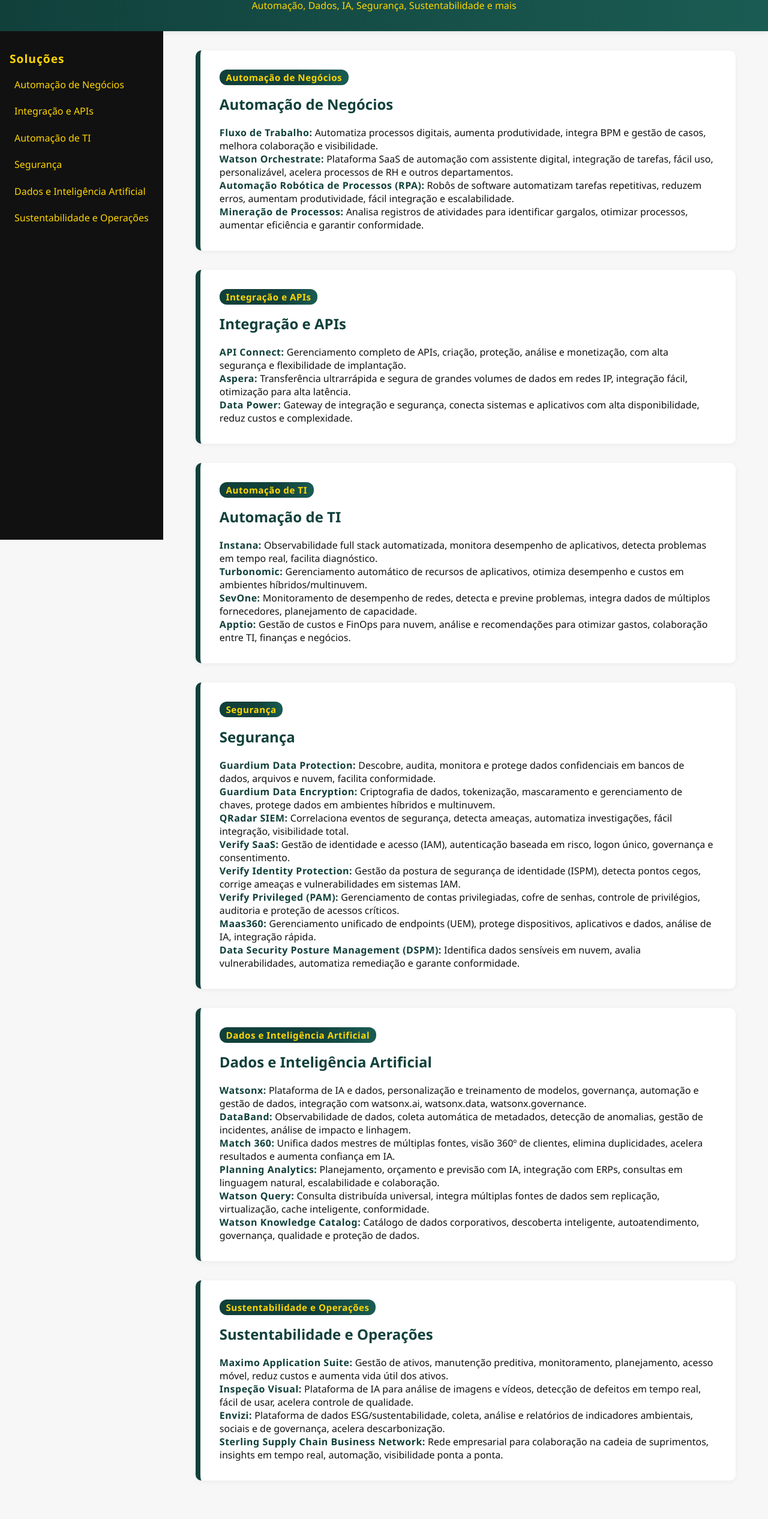
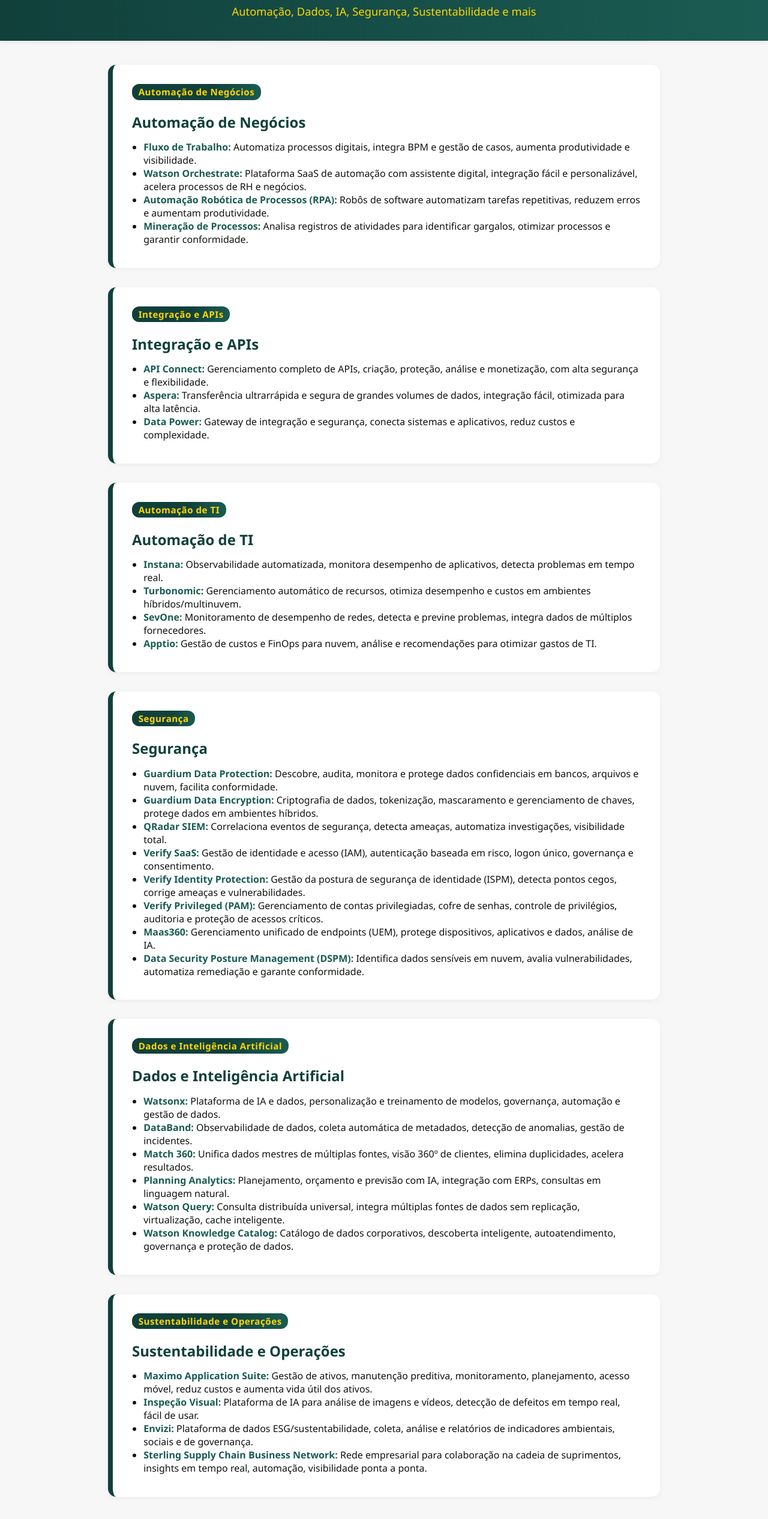
Before and after one commit to lucavalheiro/tigercoe, a plain HTML site: page index.html in a window 1280 px wide. Shown: the part 120-2653 px from the top of the page at 60% size. Drawn offline with Linux system fonts and the light colour scheme.

Commit message:
Update index.html

```diff
--- a/index.html
+++ b/index.html
@@ -1,5 +1,5 @@
 <!DOCTYPE html>
-<html lang="pt-br">
+<html lang="pt">
 <head>
   <meta charset="UTF-8">
   <title>Catálogo de Soluções IBM - TD SYNNEX</title>
@@ -7,6 +7,7 @@
   <style>
     :root {
       --verde-petroleo: #11403b;
+      --verde-petroleo2: #1a5c53;
       --amarelo: #ffd600;
       --branco: #fff;
       --preto: #111;
@@ -22,86 +23,49 @@
     header {
       background: linear-gradient(90deg, #11403b 0%, #1a5c53 100%);
       color: var(--amarelo);
-      padding: 2rem 1rem 1rem 1rem;
+      padding: 2.5rem 1rem 1.2rem 1rem;
       text-align: center;
       box-shadow: 0 2px 8px rgba(0,0,0,0.08);
+      position: relative;
     }
-    .container {
+    .lang-switch {
+      position: absolute;
+      top: 1.5rem;
+      right: 2rem;
       display: flex;
-      min-height: 100vh;
+      gap: 0.5rem;
     }
-    nav {
-      min-width: 230px;
+    .lang-btn {
+      background: var(--amarelo);
+      color: var(--verde-petroleo);
+      border: none;
+      font-weight: bold;
+      border-radius: 6px;
+      padding: 0.3em 1em;
+      cursor: pointer;
+      font-size: 1em;
+      transition: background 0.2s, color 0.2s;
+    }
+    .lang-btn.active, .lang-btn:hover {
       background: var(--preto);
       color: var(--amarelo);
-      padding: 2rem 1rem 1rem 1rem;
-      position: sticky;
-      top: 0;
-      height: 100vh;
     }
-    nav h2 {
-      color: var(--amarelo);
-      font-size: 1.2rem;
-      margin-top: 0;
-      letter-spacing: 1px;
+    .main-content {
+      max-width: 920px;
+      margin: 2.5rem auto 2rem auto;
+      padding: 0 1rem;
     }
-    nav ul {
-      list-style: none;
-      padding: 0;
-      margin: 1rem 0 0 0;
-    }
-    nav ul li {
-      margin-bottom: 1rem;
-    }
-    nav ul li a {
-      color: var(--amarelo);
-      text-decoration: none;
-      font-weight: 500;
-      transition: color 0.2s, background 0.2s;
-      padding: 0.2em 0.5em;
-      border-radius: 4px;
-      display: block;
-    }
-    nav ul li a:hover, nav ul li a.active {
-      color: var(--verde-petroleo);
-      background: var(--amarelo);
-    }
-    main {
-      flex: 1;
-      padding: 2rem 1rem;
-      max-width: 900px;
-      margin: 0 auto;
-    }
-    section {
+    .solucao {
       background: var(--branco);
       margin-bottom: 2rem;
-      padding: 2rem;
-      border-radius: 10px;
+      padding: 2rem 2rem 1.5rem 2rem;
+      border-radius: 14px;
       box-shadow: 0 2px 8px rgba(0,0,0,0.05);
       border-left: 8px solid var(--verde-petroleo);
       transition: box-shadow 0.2s;
     }
-    section:hover {
+    .solucao:hover {
       box-shadow: 0 4px 16px rgba(17,64,59,0.10);
-    }
-    h2, h3 {
-      color: var(--verde-petroleo);
-      margin-top: 0;
-    }
-    .benefits, .questions, .competitors {
-      margin: 1.2rem 0;
-    }
-    .competitors {
-      background: var(--amarelo);
-      color: var(--preto);
-      padding: 1rem;
-      border-radius: 6px;
-      margin-top: 1.2rem;
-    }
-    .subtitle {
-      color: var(--verde-petroleo);
-      font-weight: bold;
-      letter-spacing: 0.5px;
     }
     .tag {
       display: inline-block;
@@ -115,220 +79,196 @@
       font-weight: 600;
       letter-spacing: 0.5px;
     }
-    /* Responsivo */
-    @media (max-width: 900px) {
-      .container {
-        flex-direction: column;
+    h2 {
+      color: var(--verde-petroleo);
+      margin-top: 0.2em;
+      margin-bottom: 0.6em;
     }
-      nav {
-        position: static;
-        width: 100%;
-        height: auto;
-        min-width: unset;
-        padding: 1rem;
+    .solucao ul {
+      margin: 0.3em 0 0.8em 1.2em;
+      padding: 0;
     }
-      main {
-        padding: 1rem;
-      }
-    }
-    /* Menu mobile */
-    #menu-toggle { display: none; }
-    .menu-icon {
-      display: none;
-      font-size: 2rem;
-      background: var(--preto);
-      color: var(--amarelo);
-      padding: 0.5rem 1rem;
-      border: none;
-      cursor: pointer;
-      position: fixed;
-      top: 1rem;
-      left: 1rem;
-      z-index: 1000;
+    .solucao strong {
+      color: var(--verde-petroleo2);
     }
     @media (max-width: 700px) {
-      nav {
-        display: none;
-        position: fixed;
-        left: 0; top: 0; bottom: 0;
-        width: 230px;
-        z-index: 999;
-        height: 100vh;
-        overflow-y: auto;
-      }
-      #menu-toggle:checked + nav {
-        display: block;
-      }
-      .menu-icon {
-        display: block;
-      }
-      main {
-        margin-top: 3.5rem;
-      }
+      .main-content { padding: 0 0.2rem; }
+      .solucao { padding: 1.2rem 0.7rem 1rem 0.7rem; }
+      .lang-switch { right: 1rem; }
     }
   </style>
+  <script>
+    document.addEventListener('DOMContentLoaded', function() {
+      const ptBtn = document.getElementById('pt-btn');
+      const enBtn = document.getElementById('en-btn');
+      const ptContent = document.getElementById('pt-content');
+      const enContent = document.getElementById('en-content');
+      ptBtn.addEventListener('click', function() {
+        ptContent.style.display = '';
+        enContent.style.display = 'none';
+        ptBtn.classList.add('active');
+        enBtn.classList.remove('active');
+      });
+      enBtn.addEventListener('click', function() {
+        ptContent.style.display = 'none';
+        enContent.style.display = '';
+        enBtn.classList.add('active');
+        ptBtn.classList.remove('active');
+      });
+      // Default: PT
+      ptBtn.classList.add('active');
+      enContent.style.display = 'none';
+    });
+  </script>
 </head>
 <body>
   <header>
+    <div class="lang-switch">
+      <button class="lang-btn" id="pt-btn">Português</button>
+      <button class="lang-btn" id="en-btn">English</button>
+    </div>
     <h1>Catálogo de Soluções IBM - TD SYNNEX</h1>
-    <p>Automação, Dados, IA, Segurança, Sustentabilidade e mais</p>
+    <p style="color:var(--amarelo);font-size:1.15em;margin-top:0.7em;">
+      Automação, Dados, IA, Segurança, Sustentabilidade e mais
+    </p>
   </header>
-  <div class="container">
-    <input type="checkbox" id="menu-toggle" />
-    <label class="menu-icon" for="menu-toggle">&#9776; Menu</label>
-    <nav>
-      <h2>Soluções</h2>
-      <ul>
-        <li><a href="#automacao">Automação de Negócios</a></li>
-        <li><a href="#integracao">Integração e APIs</a></li>
-        <li><a href="#automacao-ti">Automação de TI</a></li>
-        <li><a href="#seguranca">Segurança</a></li>
-        <li><a href="#dados-ia">Dados e Inteligência Artificial</a></li>
-        <li><a href="#sustentabilidade">Sustentabilidade e Operações</a></li>
-      </ul>
-    </nav>
-    <main>
-      <section id="automacao">
+  <div class="main-content">
+    <!-- PORTUGUÊS -->
+    <div id="pt-content">
+      <div class="solucao">
         <span class="tag">Automação de Negócios</span>
         <h2>Automação de Negócios</h2>
-        <div class="block">
-          <span class="subtitle">Fluxo de Trabalho:</span>
-          Automatiza processos digitais, aumenta produtividade, integra BPM e gestão de casos, melhora colaboração e visibilidade.
+        <ul>
+          <li><strong>Fluxo de Trabalho:</strong> Automatiza processos digitais, integra BPM e gestão de casos, aumenta produtividade e visibilidade.</li>
+          <li><strong>Watson Orchestrate:</strong> Plataforma SaaS de automação com assistente digital, integração fácil e personalizável, acelera processos de RH e negócios.</li>
+          <li><strong>Automação Robótica de Processos (RPA):</strong> Robôs de software automatizam tarefas repetitivas, reduzem erros e aumentam produtividade.</li>
+          <li><strong>Mineração de Processos:</strong> Analisa registros de atividades para identificar gargalos, otimizar processos e garantir conformidade.</li>
+        </ul>
       </div>
-        <div class="block">
-          <span class="subtitle">Watson Orchestrate:</span>
-          Plataforma SaaS de automação com assistente digital, integração de tarefas, fácil uso, personalizável, acelera processos de RH e outros departamentos.
-        </div>
-        <div class="block">
-          <span class="subtitle">Automação Robótica de Processos (RPA):</span>
-          Robôs de software automatizam tarefas repetitivas, reduzem erros, aumentam produtividade, fácil integração e escalabilidade.
-        </div>
-        <div class="block">
-          <span class="subtitle">Mineração de Processos:</span>
-          Analisa registros de atividades para identificar gargalos, otimizar processos, aumentar eficiência e garantir conformidade.
-        </div>
-      </section>
-      <section id="integracao">
+      <div class="solucao">
         <span class="tag">Integração e APIs</span>
         <h2>Integração e APIs</h2>
-        <div class="block">
-          <span class="subtitle">API Connect:</span>
-          Gerenciamento completo de APIs, criação, proteção, análise e monetização, com alta segurança e flexibilidade de implantação.
+        <ul>
+          <li><strong>API Connect:</strong> Gerenciamento completo de APIs, criação, proteção, análise e monetização, com alta segurança e flexibilidade.</li>
+          <li><strong>Aspera:</strong> Transferência ultrarrápida e segura de grandes volumes de dados, integração fácil, otimizada para alta latência.</li>
+          <li><strong>Data Power:</strong> Gateway de integração e segurança, conecta sistemas e aplicativos, reduz custos e complexidade.</li>
+        </ul>
       </div>
-        <div class="block">
-          <span class="subtitle">Aspera:</span>
-          Transferência ultrarrápida e segura de grandes volumes de dados em redes IP, integração fácil, otimização para alta latência.
-        </div>
-        <div class="block">
-          <span class="subtitle">Data Power:</span>
-          Gateway de integração e segurança, conecta sistemas e aplicativos com alta disponibilidade, reduz custos e complexidade.
-        </div>
-      </section>
-      <section id="automacao-ti">
+      <div class="solucao">
         <span class="tag">Automação de TI</span>
         <h2>Automação de TI</h2>
-        <div class="block">
-          <span class="subtitle">Instana:</span>
-          Observabilidade full stack automatizada, monitora desempenho de aplicativos, detecta problemas em tempo real, facilita diagnóstico.
+        <ul>
+          <li><strong>Instana:</strong> Observabilidade automatizada, monitora desempenho de aplicativos, detecta problemas em tempo real.</li>
+          <li><strong>Turbonomic:</strong> Gerenciamento automático de recursos, otimiza desempenho e custos em ambientes híbridos/multinuvem.</li>
+          <li><strong>SevOne:</strong> Monitoramento de desempenho de redes, detecta e previne problemas, integra dados de múltiplos fornecedores.</li>
+          <li><strong>Apptio:</strong> Gestão de custos e FinOps para nuvem, análise e recomendações para otimizar gastos de TI.</li>
+        </ul>
       </div>
-        <div class="block">
-          <span class="subtitle">Turbonomic:</span>
-          Gerenciamento automático de recursos de aplicativos, otimiza desempenho e custos em ambientes híbridos/multinuvem.
-        </div>
-        <div class="block">
-          <span class="subtitle">SevOne:</span>
-          Monitoramento de desempenho de redes, detecta e previne problemas, integra dados de múltiplos fornecedores, planejamento de capacidade.
-        </div>
-        <div class="block">
-          <span class="subtitle">Apptio:</span>
-          Gestão de custos e FinOps para nuvem, análise e recomendações para otimizar gastos, colaboração entre TI, finanças e negócios.
-        </div>
-      </section>
-      <section id="seguranca">
+      <div class="solucao">
         <span class="tag">Segurança</span>
         <h2>Segurança</h2>
-        <div class="block">
-          <span class="subtitle">Guardium Data Protection:</span>
-          Descobre, audita, monitora e protege dados confidenciais em bancos de dados, arquivos e nuvem, facilita conformidade.
+        <ul>
+          <li><strong>Guardium Data Protection:</strong> Descobre, audita, monitora e protege dados confidenciais em bancos, arquivos e nuvem, facilita conformidade.</li>
+          <li><strong>Guardium Data Encryption:</strong> Criptografia de dados, tokenização, mascaramento e gerenciamento de chaves, protege dados em ambientes híbridos.</li>
+          <li><strong>QRadar SIEM:</strong> Correlaciona eventos de segurança, detecta ameaças, automatiza investigações, visibilidade total.</li>
+          <li><strong>Verify SaaS:</strong> Gestão de identidade e acesso (IAM), autenticação baseada em risco, logon único, governança e consentimento.</li>
+          <li><strong>Verify Identity Protection:</strong> Gestão da postura de segurança de identidade (ISPM), detecta pontos cegos, corrige ameaças e vulnerabilidades.</li>
+          <li><strong>Verify Privileged (PAM):</strong> Gerenciamento de contas privilegiadas, cofre de senhas, controle de privilégios, auditoria e proteção de acessos críticos.</li>
+          <li><strong>Maas360:</strong> Gerenciamento unificado de endpoints (UEM), protege dispositivos, aplicativos e dados, análise de IA.</li>
+          <li><strong>Data Security Posture Management (DSPM):</strong> Identifica dados sensíveis em nuvem, avalia vulnerabilidades, automatiza remediação e garante conformidade.</li>
+        </ul>
       </div>
-        <div class="block">
-          <span class="subtitle">Guardium Data Encryption:</span>
-          Criptografia de dados, tokenização, mascaramento e gerenciamento de chaves, protege dados em ambientes híbridos e multinuvem.
-        </div>
-        <div class="block">
-          <span class="subtitle">QRadar SIEM:</span>
-          Correlaciona eventos de segurança, detecta ameaças, automatiza investigações, fácil integração, visibilidade total.
-        </div>
-        <div class="block">
-          <span class="subtitle">Verify SaaS:</span>
-          Gestão de identidade e acesso (IAM), autenticação baseada em risco, logon único, governança e consentimento.
-        </div>
-        <div class="block">
-          <span class="subtitle">Verify Identity Protection:</span>
-          Gestão da postura de segurança de identidade (ISPM), detecta pontos cegos, corrige ameaças e vulnerabilidades em sistemas IAM.
-        </div>
-        <div class="block">
-          <span class="subtitle">Verify Privileged (PAM):</span>
-          Gerenciamento de contas privilegiadas, cofre de senhas, controle de privilégios, auditoria e proteção de acessos críticos.
-        </div>
-        <div class="block">
-          <span class="subtitle">Maas360:</span>
-          Gerenciamento unificado de endpoints (UEM), protege dispositivos, aplicativos e dados, análise de IA, integração rápida.
-        </div>
-        <div class="block">
-          <span class="subtitle">Data Security Posture Management (DSPM):</span>
-          Identifica dados sensíveis em nuvem, avalia vulnerabilidades, automatiza remediação e garante conformidade.
-        </div>
-      </section>
-      <section id="dados-ia">
+      <div class="solucao">
         <span class="tag">Dados e Inteligência Artificial</span>
         <h2>Dados e Inteligência Artificial</h2>
-        <div class="block">
-          <span class="subtitle">Watsonx:</span>
-          Plataforma de IA e dados, personalização e treinamento de modelos, governança, automação e gestão de dados, integração com watsonx.ai, watsonx.data, watsonx.governance.
+        <ul>
+          <li><strong>Watsonx:</strong> Plataforma de IA e dados, personalização e treinamento de modelos, governança, automação e gestão de dados.</li>
+          <li><strong>DataBand:</strong> Observabilidade de dados, coleta automática de metadados, detecção de anomalias, gestão de incidentes.</li>
+          <li><strong>Match 360:</strong> Unifica dados mestres de múltiplas fontes, visão 360º de clientes, elimina duplicidades, acelera resultados.</li>
+          <li><strong>Planning Analytics:</strong> Planejamento, orçamento e previsão com IA, integração com ERPs, consultas em linguagem natural.</li>
+          <li><strong>Watson Query:</strong> Consulta distribuída universal, integra múltiplas fontes de dados sem replicação, virtualização, cache inteligente.</li>
+          <li><strong>Watson Knowledge Catalog:</strong> Catálogo de dados corporativos, descoberta inteligente, autoatendimento, governança e proteção de dados.</li>
+        </ul>
       </div>
-        <div class="block">
-          <span class="subtitle">DataBand:</span>
-          Observabilidade de dados, coleta automática de metadados, detecção de anomalias, gestão de incidentes, análise de impacto e linhagem.
-        </div>
-        <div class="block">
-          <span class="subtitle">Match 360:</span>
-          Unifica dados mestres de múltiplas fontes, visão 360º de clientes, elimina duplicidades, acelera resultados e aumenta confiança em IA.
-        </div>
-        <div class="block">
-          <span class="subtitle">Planning Analytics:</span>
-          Planejamento, orçamento e previsão com IA, integração com ERPs, consultas em linguagem natural, escalabilidade e colaboração.
-        </div>
-        <div class="block">
-          <span class="subtitle">Watson Query:</span>
-          Consulta distribuída universal, integra múltiplas fontes de dados sem replicação, virtualização, cache inteligente, conformidade.
-        </div>
-        <div class="block">
-          <span class="subtitle">Watson Knowledge Catalog:</span>
-          Catálogo de dados corporativos, descoberta inteligente, autoatendimento, governança, qualidade e proteção de dados.
-        </div>
-      </section>
-      <section id="sustentabilidade">
+      <div class="solucao">
         <span class="tag">Sustentabilidade e Operações</span>
         <h2>Sustentabilidade e Operações</h2>
-        <div class="block">
-          <span class="subtitle">Maximo Application Suite:</span>
-          Gestão de ativos, manutenção preditiva, monitoramento, planejamento, acesso móvel, reduz custos e aumenta vida útil dos ativos.
+        <ul>
+          <li><strong>Maximo Application Suite:</strong> Gestão de ativos, manutenção preditiva, monitoramento, planejamento, acesso móvel, reduz custos e aumenta vida útil dos ativos.</li>
+          <li><strong>Inspeção Visual:</strong> Plataforma de IA para análise de imagens e vídeos, detecção de defeitos em tempo real, fácil de usar.</li>
+          <li><strong>Envizi:</strong> Plataforma de dados ESG/sustentabilidade, coleta, análise e relatórios de indicadores ambientais, sociais e de governança.</li>
+          <li><strong>Sterling Supply Chain Business Network:</strong> Rede empresarial para colaboração na cadeia de suprimentos, insights em tempo real, automação, visibilidade ponta a ponta.</li>
+        </ul>
       </div>
-        <div class="block">
-          <span class="subtitle">Inspeção Visual:</span>
-          Plataforma de IA para análise de imagens e vídeos, detecção de defeitos em tempo real, fácil de usar, acelera controle de qualidade.
     </div>
-        <div class="block">
-          <span class="subtitle">Envizi:</span>
-          Plataforma de dados ESG/sustentabilidade, coleta, análise e relatórios de indicadores ambientais, sociais e de governança, acelera descarbonização.
+    <!-- ENGLISH -->
+    <div id="en-content">
+      <div class="solucao">
+        <span class="tag">Business Automation</span>
+        <h2>Business Automation</h2>
+        <ul>
+          <li><strong>Workflow:</strong> Automates digital processes, integrates BPM and case management, increases productivity and visibility.</li>
+          <li><strong>Watson Orchestrate:</strong> SaaS automation platform with digital assistant, easy and customizable integration, accelerates HR and business processes.</li>
+          <li><strong>Robotic Process Automation (RPA):</strong> Software robots automate repetitive tasks, reduce errors, and increase productivity.</li>
+          <li><strong>Process Mining:</strong> Analyzes activity logs to identify bottlenecks, optimize processes, and ensure compliance.</li>
+        </ul>
       </div>
-        <div class="block">
-          <span class="subtitle">Sterling Supply Chain Business Network:</span>
-          Rede empresarial para colaboração na cadeia de suprimentos, insights em tempo real, automação, visibilidade ponta a ponta.
+      <div class="solucao">
+        <span class="tag">Integration & APIs</span>
+        <h2>Integration & APIs</h2>
+        <ul>
+          <li><strong>API Connect:</strong> Complete API management, creation, protection, analytics, and monetization, with high security and flexibility.</li>
+          <li><strong>Aspera:</strong> Ultra-fast and secure transfer of large data volumes, easy integration, optimized for high latency.</li>
+          <li><strong>Data Power:</strong> Integration and security gateway, connects systems and applications, reduces costs and complexity.</li>
+        </ul>
       </div>
-      </section>
-    </main>
+      <div class="solucao">
+        <span class="tag">IT Automation</span>
+        <h2>IT Automation</h2>
+        <ul>
+          <li><strong>Instana:</strong> Automated observability, monitors application performance, detects issues in real time.</li>
+          <li><strong>Turbonomic:</strong> Automatic resource management, optimizes performance and costs in hybrid/multicloud environments.</li>
+          <li><strong>SevOne:</strong> Network performance monitoring, detects and prevents issues, integrates data from multiple vendors.</li>
+          <li><strong>Apptio:</strong> Cloud cost and FinOps management, analytics and recommendations to optimize IT spending.</li>
+        </ul>
+      </div>
+      <div class="solucao">
+        <span class="tag">Security</span>
+        <h2>Security</h2>
+        <ul>
+          <li><strong>Guardium Data Protection:</strong> Discovers, audits, monitors, and protects sensitive data in databases, files, and cloud, eases compliance.</li>
+          <li><strong>Guardium Data Encryption:</strong> Data encryption, tokenization, masking, and key management, protects data in hybrid environments.</li>
+          <li><strong>QRadar SIEM:</strong> Correlates security events, detects threats, automates investigations, full visibility.</li>
+          <li><strong>Verify SaaS:</strong> Identity and access management (IAM), risk-based authentication, single sign-on, governance, and consent.</li>
+          <li><strong>Verify Identity Protection:</strong> Identity security posture management (ISPM), detects blind spots, corrects threats and vulnerabilities.</li>
+          <li><strong>Verify Privileged (PAM):</strong> Privileged account management, password vault, privilege control, audit, and critical access protection.</li>
+          <li><strong>Maas360:</strong> Unified endpoint management (UEM), protects devices, apps, and data, AI analytics.</li>
+          <li><strong>Data Security Posture Management (DSPM):</strong> Identifies sensitive data in cloud, assesses vulnerabilities, automates remediation, ensures compliance.</li>
+        </ul>
+      </div>
+      <div class="solucao">
+        <span class="tag">Data & Artificial Intelligence</span>
+        <h2>Data & Artificial Intelligence</h2>
+        <ul>
+          <li><strong>Watsonx:</strong> AI and data platform, model customization and training, governance, automation, and data management.</li>
+          <li><strong>DataBand:</strong> Data observability, automatic metadata collection, anomaly detection, incident management.</li>
+          <li><strong>Match 360:</strong> Unifies master data from multiple sources, 360° customer view, eliminates duplicates, accelerates results.</li>
+          <li><strong>Planning Analytics:</strong> Planning, budgeting, and forecasting with AI, ERP integration, natural language queries.</li>
+          <li><strong>Watson Query:</strong> Universal distributed query, integrates multiple data sources without replication, virtualization, smart cache.</li>
+          <li><strong>Watson Knowledge Catalog:</strong> Corporate data catalog, smart discovery, self-service, governance, and data protection.</li>
+        </ul>
+      </div>
+      <div class="solucao">
+        <span class="tag">Sustainability & Operations</span>
+        <h2>Sustainability & Operations</h2>
+        <ul>
+          <li><strong>Maximo Application Suite:</strong> Asset management, predictive maintenance, monitoring, planning, mobile access, reduces costs and extends asset life.</li>
+          <li><strong>Visual Inspection:</strong> AI platform for image and video analysis, real-time defect detection, easy to use.</li>
+          <li><strong>Envizi:</strong> ESG/sustainability data platform, collects, analyzes, and reports environmental, social, and governance indicators.</li>
+          <li><strong>Sterling Supply Chain Business Network:</strong> Business network for supply chain collaboration, real-time insights, automation, end-to-end visibility.</li>
+        </ul>
+      </div>
+    </div>
   </div>
 </body>
 </html>
```
Lines whose indentation alone changed are shown as unchanged.
